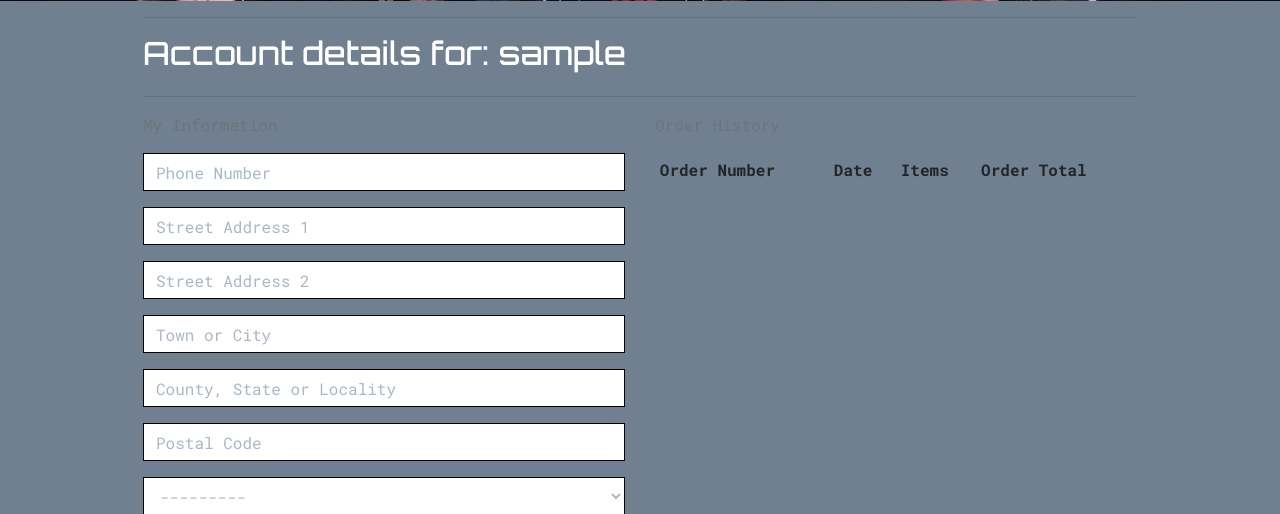
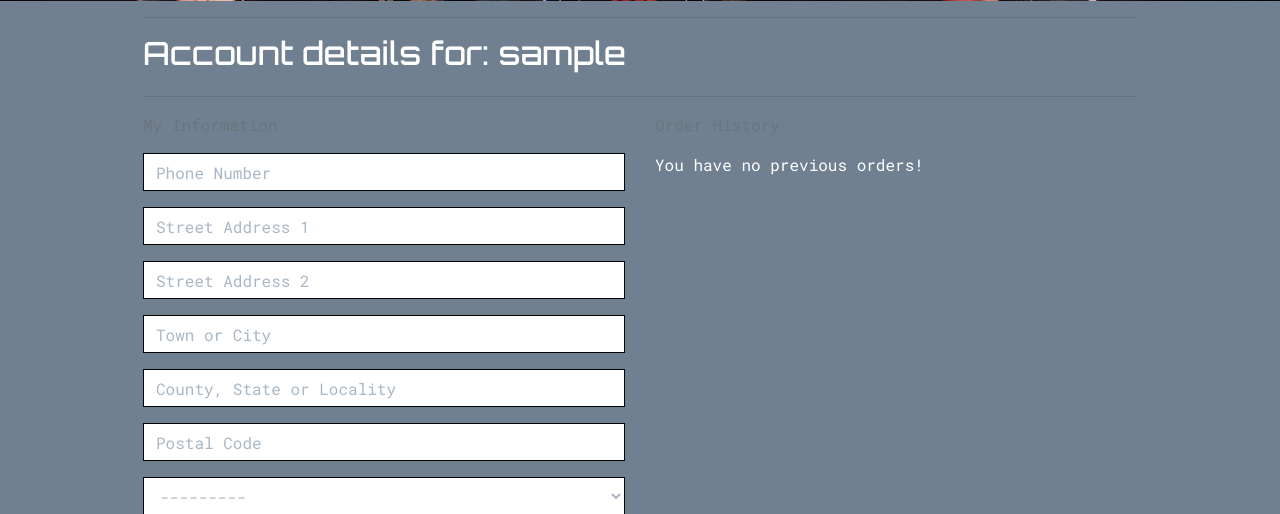
Before and after one commit to lunartechfreek/neon-beats-academy, a Django app: page /profile/ in a window 1280 px wide. Shown: the part 634-1148 px from the top of the page. Run offline with Django 3.2, Linux system fonts and the light colour scheme; the visitor is signed in with stand-in values (Sample User, id 1); data comes from the database, SQL or seed files in the repository; data that the repository does not hold is empty; parts of the project's set-up code (start-up, migrations or seed data) failed here and were passed over; some libraries are stand-ins or nearby versions.

Commit message:
Add fallback for if there are no orders

```diff
--- a/profiles/templates/profiles/profile.html
+++ b/profiles/templates/profiles/profile.html
@@ -41,6 +41,7 @@
         <div class="col-12 col-lg-6">
             <p class="text-muted">Order History</p>
             <div class="order-history table-responsive">
+                {% if orders %}
                 <table class="table table-sm table-borderless">
                     <thead>
                         <tr>
@@ -73,6 +74,9 @@
                         {% endfor %}
                     </tbody>
                 </table>
+                {% else %}
+                <p>You have no previous orders!</p>
+                {% endif %}
             </div>
         </div>
     </div>
```
